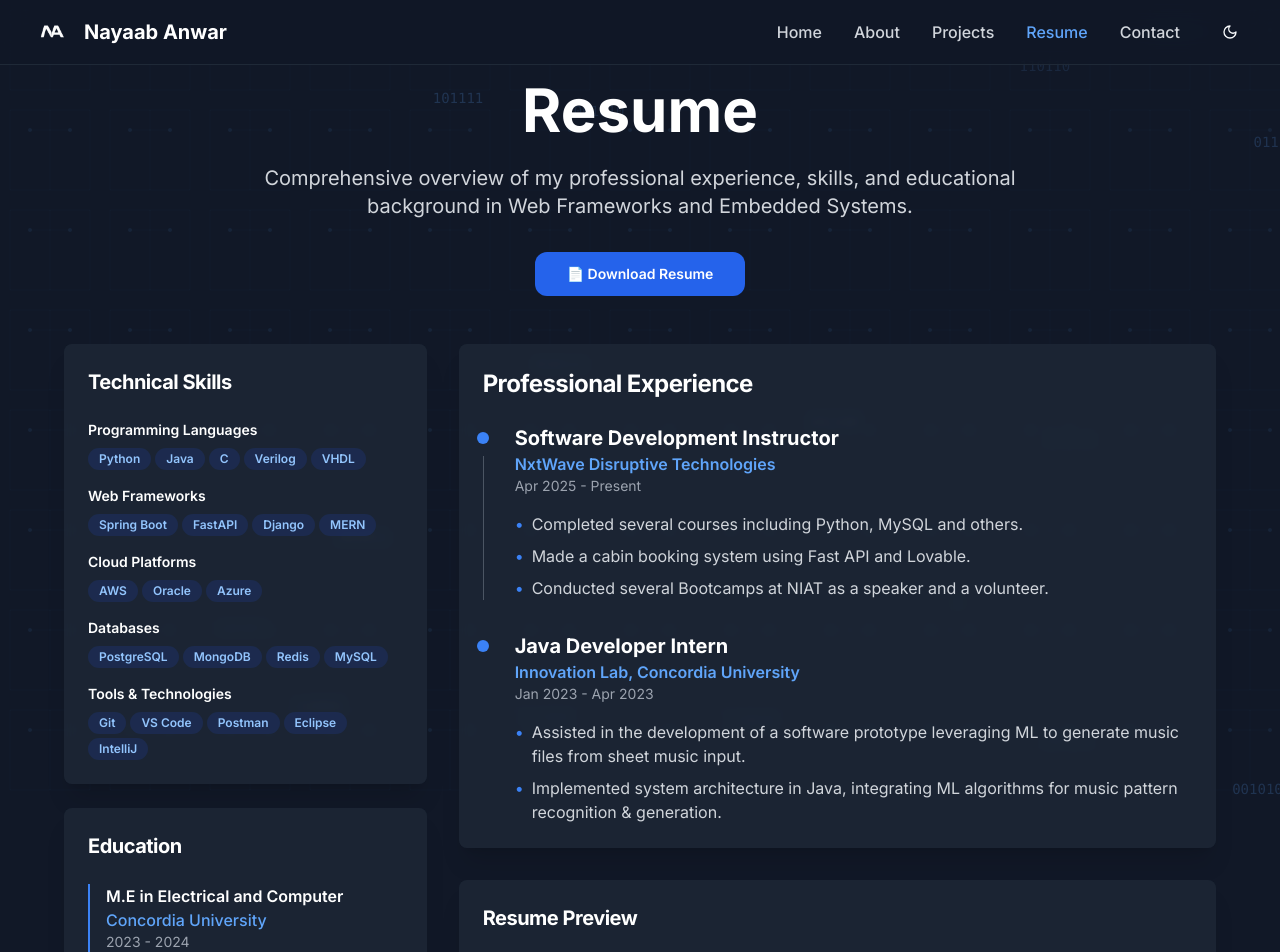
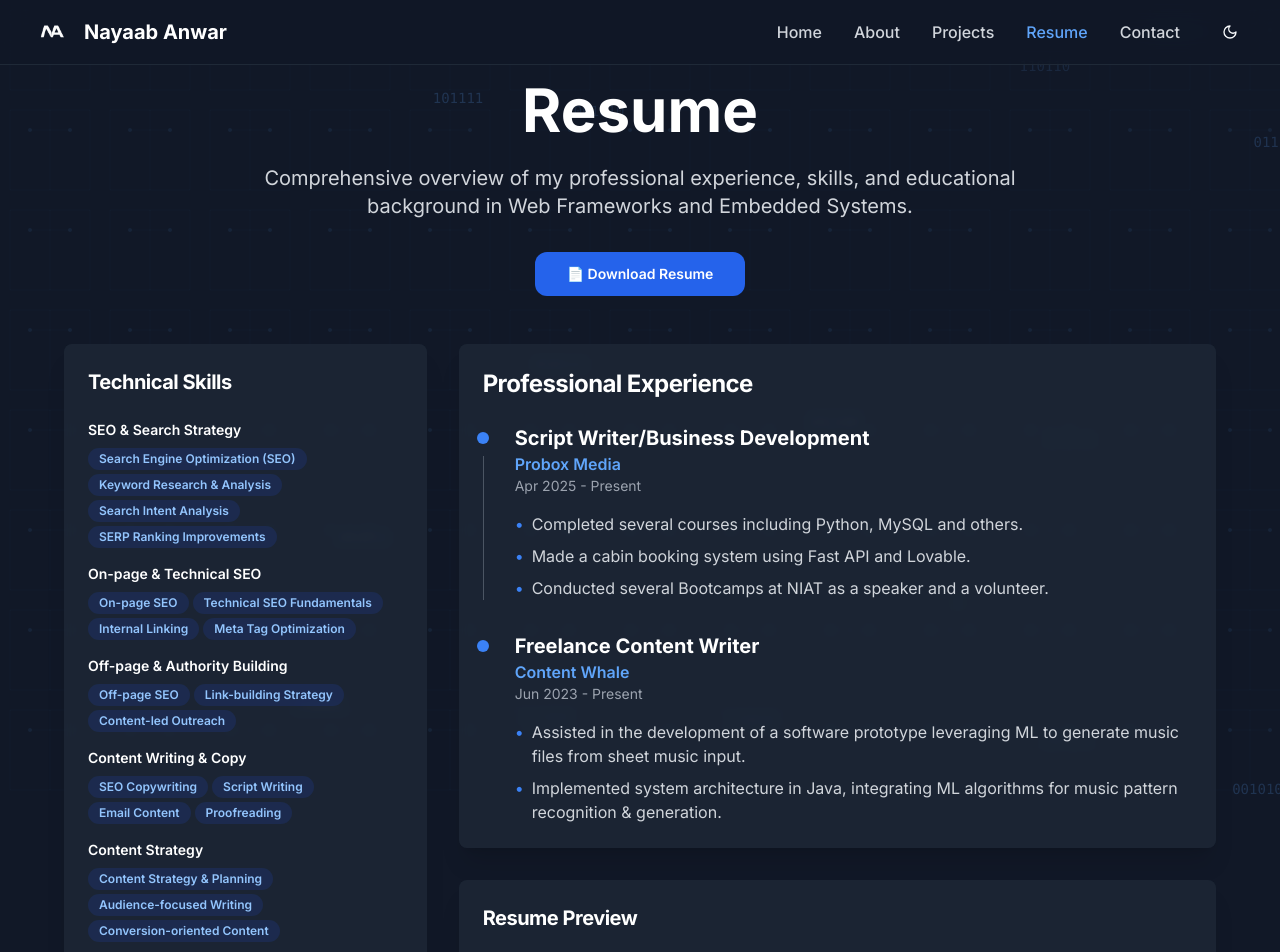
Before and after one commit to annansadr22/nayaabanwar, a React (Vite) app: page /resume in a window 1280 px wide. Shown: the top 952 px of the page. Built offline with nearby package versions, Linux system fonts and the light colour scheme.

Commit message:
more chhhhhh

```diff
--- a/src/pages/About.tsx
+++ b/src/pages/About.tsx
@@ -7,29 +7,23 @@ import { Card, CardContent, CardHeader, CardTitle } from "@/components/ui/card";
 const About = () => {
   const timeline = [
     {
-      year: "Current",
-      title: "Software Developer & Instructor",
-      company: "NxtWave Disruptive Technologies",
+      year: "April 2025 - Present",
+      title: "Script Writer/Business Development ",
+      company: "Probox Media",
       description: "Empowering future developers while building scalable software solutions at NxtWave NIAT."
     },
     {
-      year: "2023",
-      title: "Java Developer Intern",
-      company: "Innovation Lab, Concordia University",
+      year: "June 2023 - Present",
+      title: "Freelance Content Writer",
+      company: "Content Whale",
       description: "Developed the backend for an ML-powered music generation prototype using Java."
     },
     {
-      year: "2024",
-      title: "M.E in Electrical and Computer",
-      company: "Concordia University, Canada",
+      year: "2020-2023",
+      title: "B.Com",
+      company: "Patna Women’s College",
       description: "Specialized in Computing Systems and Microelectronic Systems."
     },
-    {
-      year: "2022",
-      title: "B.E in Electronics and Communication",
-      company: "Visvesvaraya Technological University, India",
-      description: "Specialized in Digital and Analog Electronics."
-    }
   ];
 
   return (
@@ -89,15 +83,15 @@ const About = () => {
             </div>
           </div>
 
-          {/* Fun Fact */}
+          {/* Core Beliefs */}
           <Card className="bg-gradient-to-r from-blue-50 to-purple-50 dark:from-blue-900/20 dark:to-purple-900/20 border-0 shadow-2xl">
             <CardContent className="p-8 text-center">
-              <h3 className="text-2xl font-bold text-gray-900 dark:text-white mb-4">Fun Fact</h3>
+              <h3 className="text-2xl font-bold text-gray-900 dark:text-white mb-4">Core Beliefs</h3>
               <p className="text-lg text-gray-700 dark:text-gray-300 italic">
-                "Software is the mind, hardware is the body — and IoT is what happens when they start having conversations."
+                "Writing is easy. Communicating clearly is the real skill."
               </p>
               <p className="text-gray-600 dark:text-gray-400 mt-4">
-                I believe that true innovation lies at the intersection of logic and physical reality — where code meets circuits, and ideas are not just written but wired into the world.
+                I believe strong content emerges when clarity meets context. When complex ideas are simplified and narratives are purposeful, every word serves a reason beyond filling space.
               </p>
             </CardContent>
           </Card>
--- a/src/pages/Resume.tsx
+++ b/src/pages/Resume.tsx
@@ -8,17 +8,41 @@ import { Badge } from "@/components/ui/badge";
 
 const Resume = () => {
   const skills = {
-    "Programming Languages": ["Python",   "Java", "C", "Verilog", "VHDL"],
-    "Web Frameworks": ["Spring Boot", "FastAPI", "Django", "MERN"],
-    "Cloud Platforms": ["AWS", "Oracle", "Azure"],
-    "Databases": ["PostgreSQL", "MongoDB", "Redis", "MySQL"],
-    "Tools & Technologies": ["Git", "VS Code", "Postman", "Eclipse", "IntelliJ"]
+    "SEO & Search Strategy": [
+      "Search Engine Optimization (SEO)",
+      "Keyword Research & Analysis",
+      "Search Intent Analysis",
+      "SERP Ranking Improvements"
+    ],
+    "On-page & Technical SEO": [
+      "On-page SEO",
+      "Technical SEO Fundamentals",
+      "Internal Linking",
+      "Meta Tag Optimization"
+    ],
+    "Off-page & Authority Building": [
+      "Off-page SEO",
+      "Link-building Strategy",
+      "Content-led Outreach"
+    ],
+    "Content Writing & Copy": [
+      "SEO Copywriting",
+      "Script Writing",
+      "Email Content",
+      "Proofreading"
+    ],
+    "Content Strategy": [
+      "Content Strategy & Planning",
+      "Audience-focused Writing",
+      "Conversion-oriented Content"
+    ]
   };
+
 
   const experience = [
     {
-      title: "Software Development Instructor",
-      company: "NxtWave Disruptive Technologies",
+      title: "Script Writer/Business Development",
+      company: "Probox Media",
       period: "Apr 2025 - Present",
       achievements: [
         "Completed several courses including Python, MySQL and others.",
@@ -27,9 +51,9 @@ const Resume = () => {
       ]
     },
     {
-      title: "Java Developer Intern",
-      company: "Innovation Lab, Concordia University",
-      period: "Jan 2023 - Apr 2023",
+      title: "Freelance Content Writer",
+      company: "Content Whale",
+      period: "Jun 2023 - Present",
       achievements: [
         "Assisted in the development of a software prototype leveraging ML to generate music files from sheet music input.",
         "Implemented system architecture in Java, integrating ML algorithms for music pattern recognition & generation."
@@ -39,16 +63,10 @@ const Resume = () => {
 
   const education = [
     {
-      degree: "M.E in Electrical and Computer",
-      institution: "Concordia University",
-      period: "2023 - 2024",
+      degree: "B.Com",
+      institution: "Patna Women’s College",
+      period: "2020-2023",
       details: "Specialization in Computing Systems and Microelectronic Systems • GPA: 3.8/4.3"
-    },
-    {
-      degree: "B.E in Electronics and Communication",
-      institution: "Visvesvaraya Technological University",
-      period: "2018 - 2022",
-      details: "Major in Electronics and Communication • CGPA: 8.59/10"
     }
   ];
 
```
